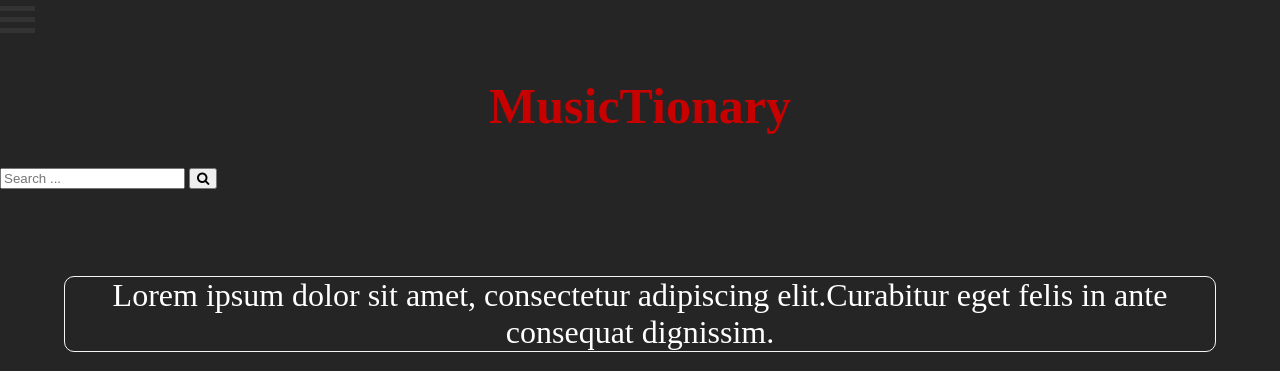
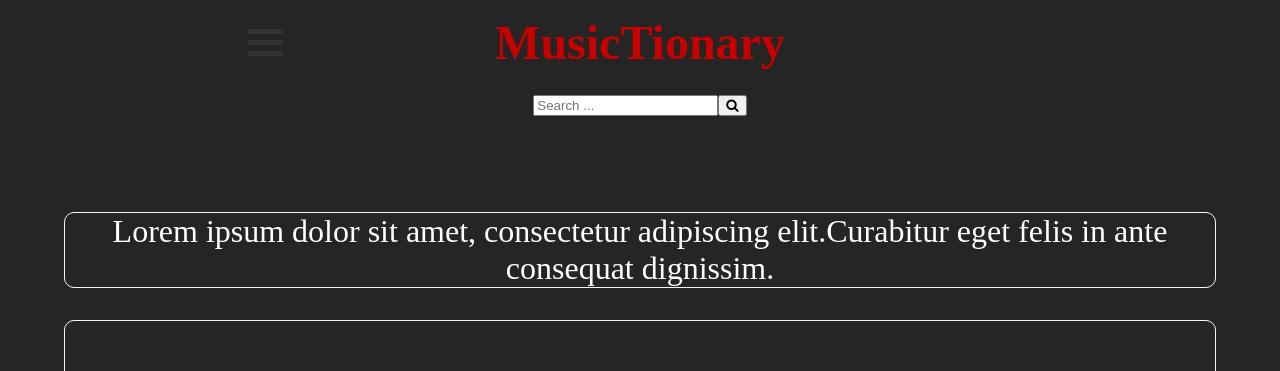
Before and after one commit to CeliaBoiss/projet1_musictionary, a PHP site: page /index.php in a window 1280 px wide. Shown: the top 371 px of the page. Run offline with PHP 8.4, Linux system fonts and the light colour scheme; some libraries are stand-ins or nearby versions.

Commit message:
modified mainStyle to put header into place

```diff
--- a/mainStyle.css
+++ b/mainStyle.css
@@ -16,17 +16,40 @@ main {
     margin : 0;
     padding : 0;
     flex : 1 0 auto;
+    align-self : center;
 }
 
 header {
     width : 100%;
     height : 180px;
+    max-width : 100vh;
+    align-self : center;
+}
+
+#titleAndBurger {
+    height : 80px;
+    margin : 15px 0 0 0;
+    display : grid;
+    grid-template-columns: 50px auto 50px;
+    grid-template-rows: 50 px;
+}
+
+.openButton {
+    margin : 8px 8px 0 8px;
 }
 
 h1 {
     text-align : center;
     color : rgb(199, 0, 0);
-    font-size : 50px;
+    font-size : 300%;
+    margin : 0 auto 0 auto;
+    padding : 0;
+    top : 0;
+}
+
+#searchSection {
+    display : flex;
+    justify-content : center;
 }
 
 .nav{
@@ -62,3 +85,11 @@ footer {
 a {
     color : white;
 }
+
+@media screen and (min-width : 812px) {
+
+    main {
+        max-width : 1400px;
+    }
+
+}
```
